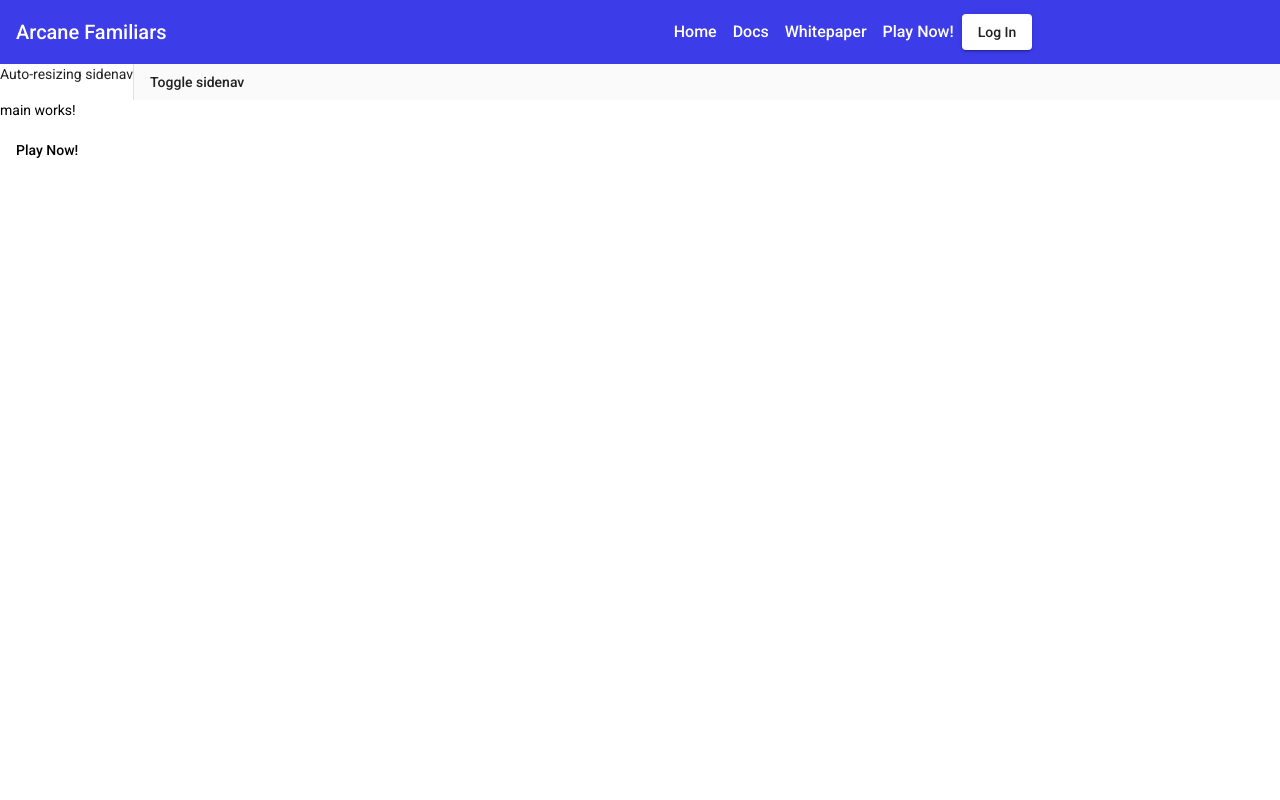
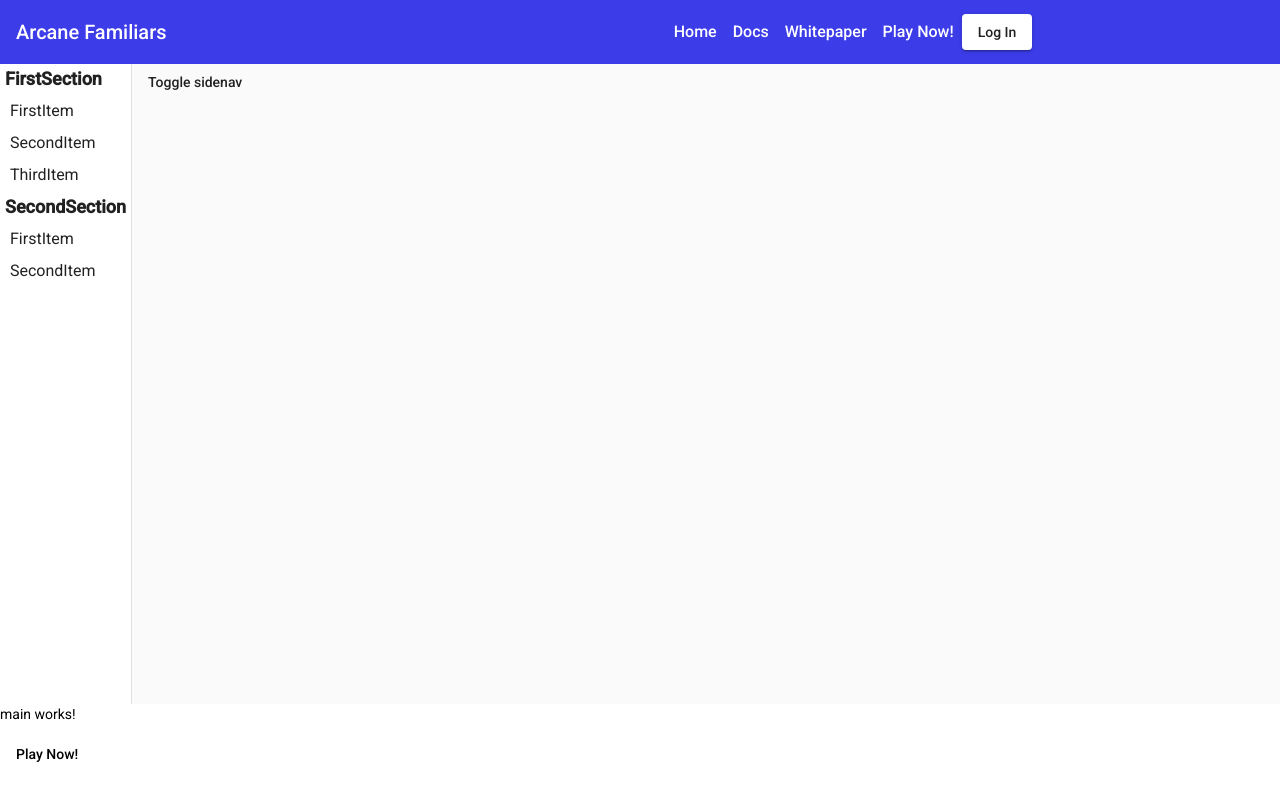
Before and after one commit to Bigbrotha12/NFT_ArcaneFamiliars, an Angular app in the folder Frontend/: page / in a window 1280 px wide. Both pictures are taken after a click on the button "Toggle sidenav". Built offline with nearby package versions, Linux system fonts and the light colour scheme.

Commit message:
sidebar UI base design

```diff
--- a/Frontend/src/app/app.component.ts
+++ b/Frontend/src/app/app.component.ts
@@ -8,4 +8,5 @@ import { Component } from '@angular/core';
 export class AppComponent {
   title = 'Arcane Familiars';
 
+
 }
--- a/Frontend/src/app/side-bar/side-bar.component.css
+++ b/Frontend/src/app/side-bar/side-bar.component.css
@@ -0,0 +1,16 @@
+.side-container {
+    height: 80%;
+    width: 100%;
+}
+
+.sidenav-section {
+    margin: 5px;
+    font-weight: bold;
+    font-size: large;
+}
+
+.section-item {
+    margin: 5px;
+    font-weight: lighter;
+    font-size: medium;
+}
--- a/Frontend/src/app/side-bar/side-bar.component.html
+++ b/Frontend/src/app/side-bar/side-bar.component.html
@@ -1,6 +1,11 @@
 <mat-drawer-container class="side-container" autosize>
     <mat-drawer #drawer class="sidenav" mode="side">
-      <p>Auto-resizing sidenav</p>
+      <div class="sidenav-section" *ngFor="let section of sideBarContent">
+        <p>{{section.section}}</p>
+        <div class="section-item" *ngFor="let item of section.content">
+          <p>{{item.label}}</p>
+        </div>
+      </div>
     </mat-drawer>
 
     <div class="sidenav-content">
--- a/Frontend/src/app/side-bar/side-bar.component.ts
+++ b/Frontend/src/app/side-bar/side-bar.component.ts
@@ -10,6 +10,39 @@ import { Component, EventEmitter, Input, OnChanges, Output } from '@angular/core
 })
 export class SideBarComponent implements OnChanges {
 
+  sideBarContent = [
+    {
+      section: "FirstSection",
+      content: [
+        {
+          label: "FirstItem",
+          link: "url"
+        },
+        {
+          label: "SecondItem",
+          link: "url"
+        },
+        {
+          label: "ThirdItem",
+          link: "url"
+        }
+      ]
+    },
+    {
+      section: "SecondSection",
+      content: [
+        {
+          label: "FirstItem",
+          link: "url"
+        },
+        {
+          label: "SecondItem",
+          link: "url"
+        }
+      ]
+    }
+  ];
+
   ngOnChanges(): void {
 
   }
```
